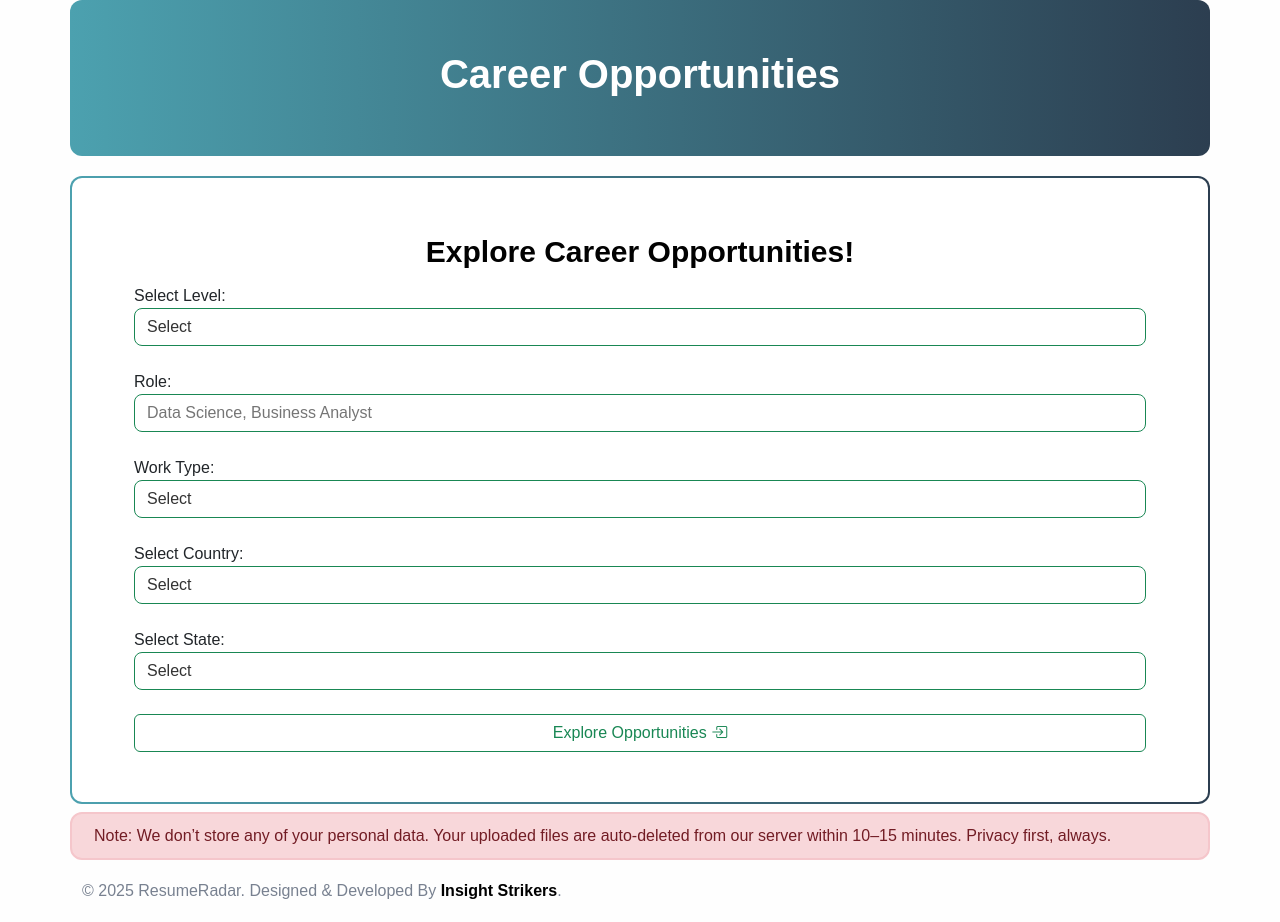
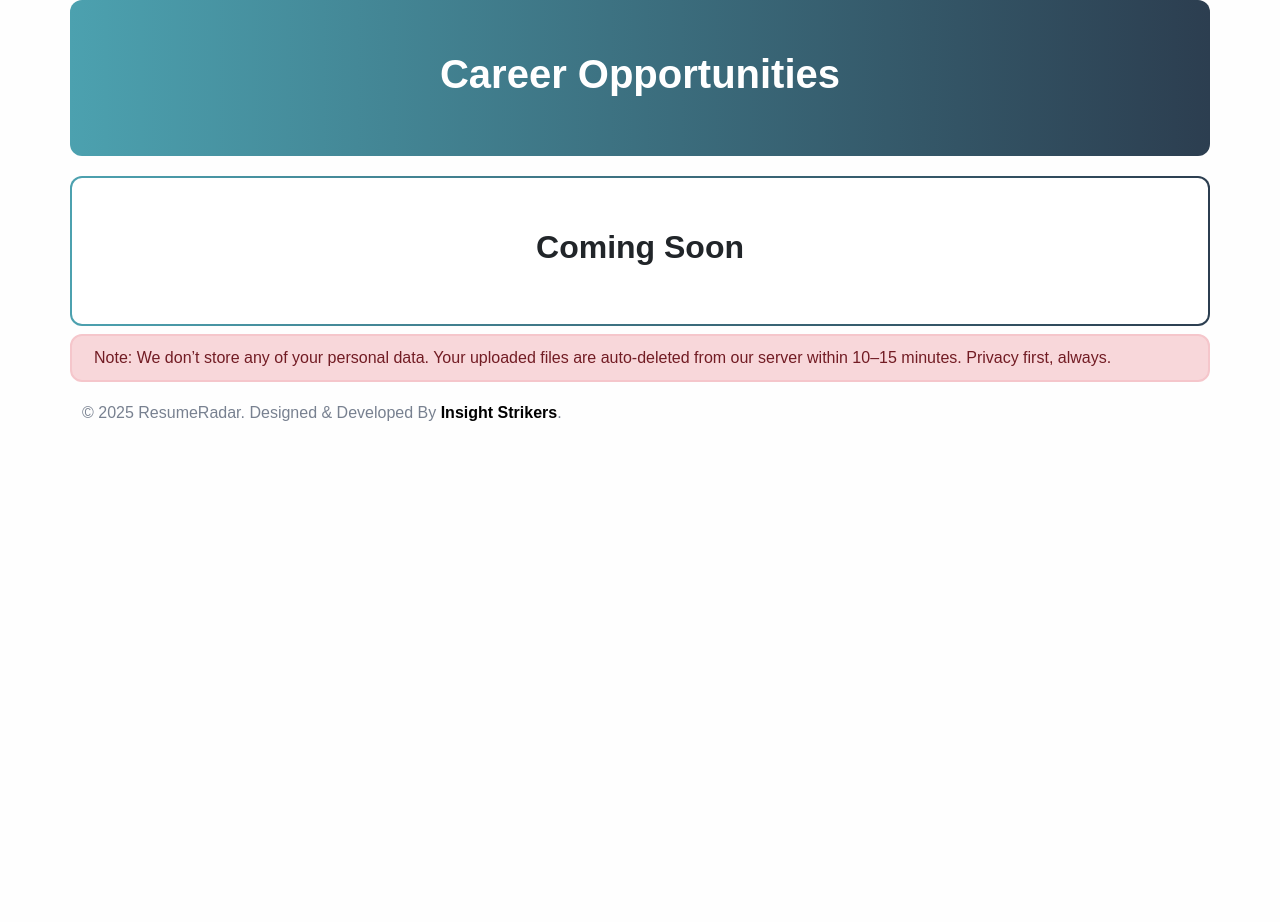
Before and after one commit to nishchal-kansara/resumeradar, a Flask app: page /careerOpportunities in a window 1280 px wide. Shown: the part 82-1004 px from the top of the page. After the commit the page ends 503 px from the top, so only its background shows below. Run offline with Flask 3, Linux system fonts and the light colour scheme; some libraries are stand-ins or nearby versions; some web fonts are replaced.

Commit message:
Update careerOpportunities.html

```diff
--- a/templates/careerOpportunities.html
+++ b/templates/careerOpportunities.html
@@ -331,10 +331,11 @@
             <div class="row info-2">
                 <div class="col-md-12">
                     <div class="text-header text-center">
-                        <h3 style="font-weight: bold;">Explore Career Opportunities!</h3>
+                        <!-- <h3 style="font-weight: bold;">Explore Career Opportunities!</h3> -->
                     </div>
                     <div class="text-information-1">
-                        <form action="/exploreOpportunities" method="POST">
+                        <h2 style="font-weight: bold; text-align: center;">Coming Soon</h2>
+                        <!-- <form action="/exploreOpportunities" method="POST">
                             <label for="user_level">Select Level:</label>
                             <select name="user_level" id="user_level" class="custom-select" required onchange="showSections(this.value)">
                                 <option value="">Select</option>
@@ -369,7 +370,7 @@
                             </div>
 
                             <button type="submit" class="btn btn-outline-success btn-user btn-block w-100">Explore Opportunities <i class="bi bi-box-arrow-in-right"></i></button>
-                        </form>
+                        </form> -->
                     </div>
                 </div>
             </div>
```
